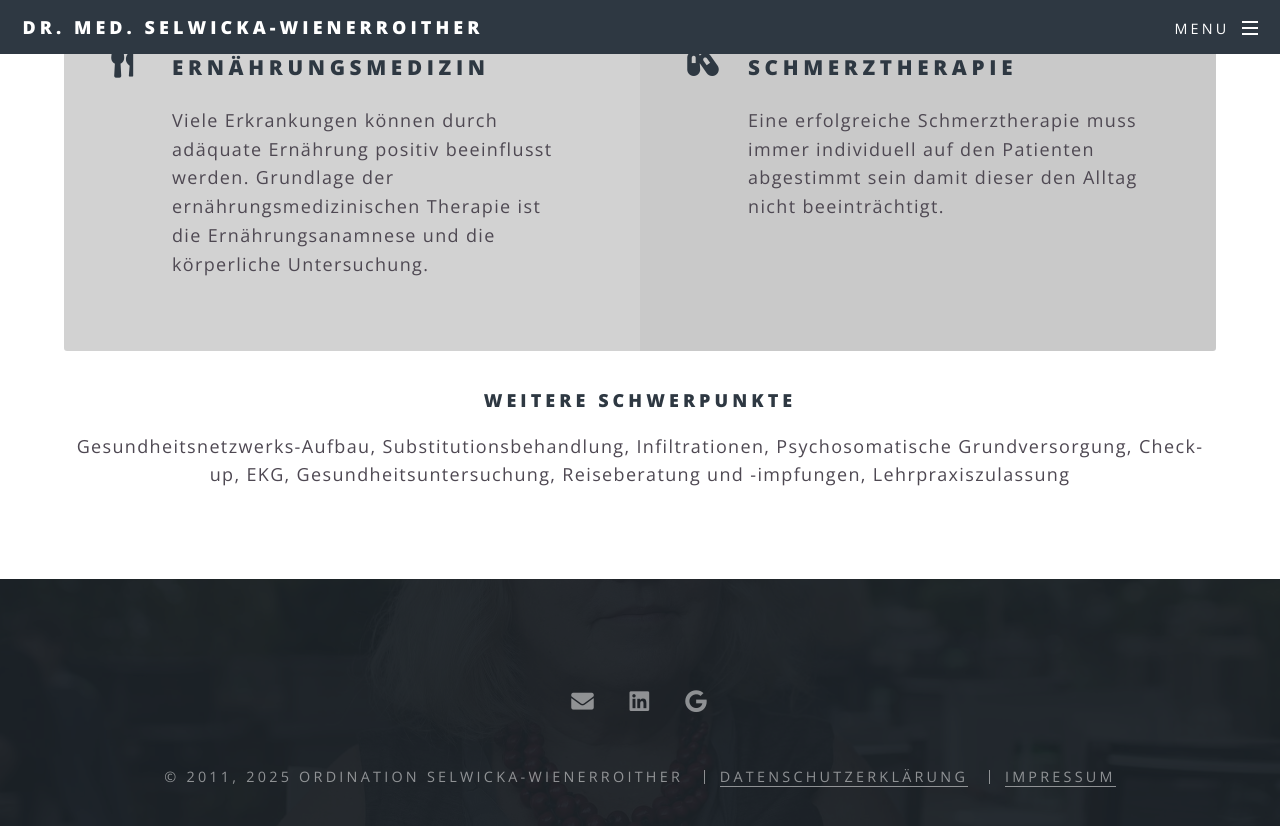
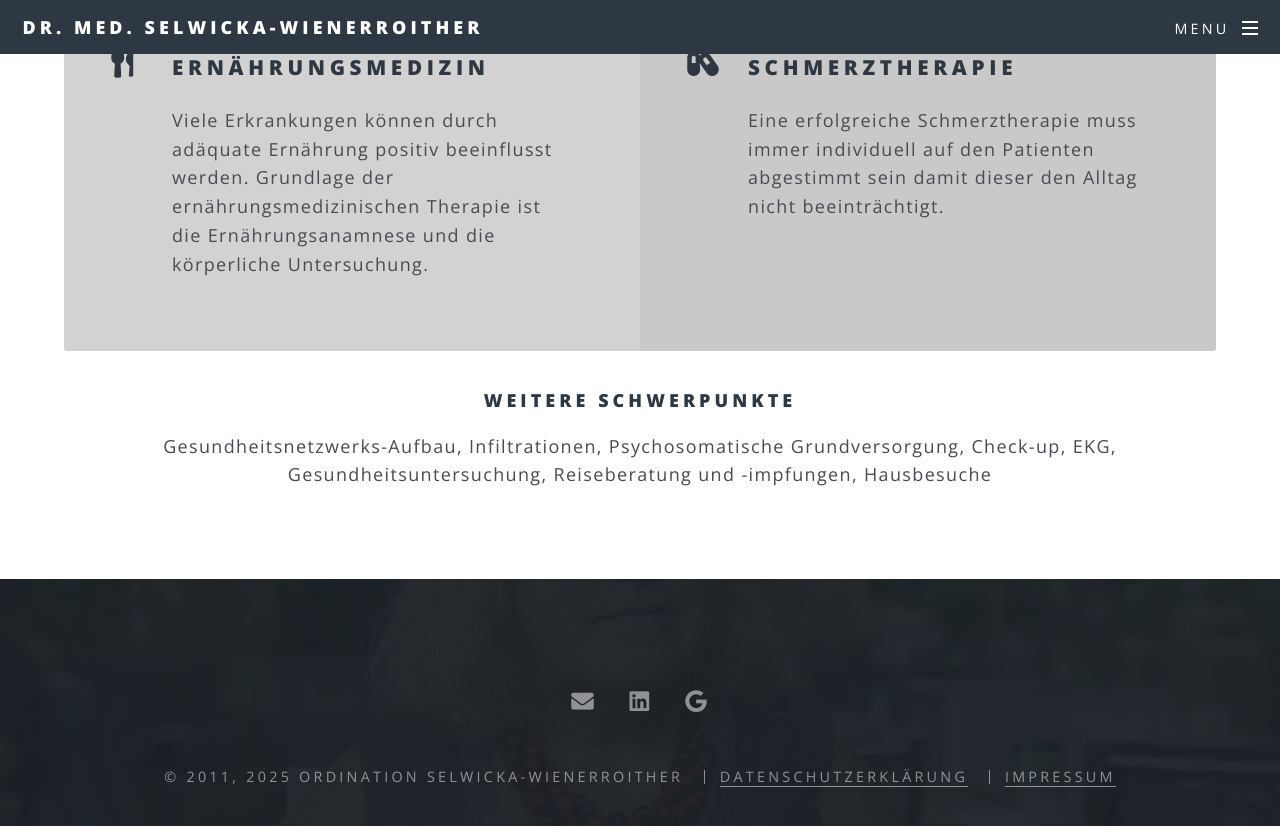
Before and after one commit to patrickfav/website-dr-sel, a Jekyll site: the page built from page_index.html, in a window 1280 px wide and 900 px high, scrolled down 3390 px. Shown: the top 826 px of the window. Built offline with Jekyll 4.4.1, drawn with Linux system fonts in a browser that asks for light colours; some web fonts are replaced.

Commit message:
Update schwerpunkte

```diff
--- a/page_index.html
+++ b/page_index.html
@@ -224,6 +224,6 @@ internal_id: index
 
         <h4>Weitere Schwerpunkte</h4>
 
-        <p>Gesundheitsnetzwerks-Aufbau, Substitutionsbehandlung, Infiltrationen, Psychosomatische Grundversorgung, Check-up, EKG, Gesundheitsuntersuchung, Reiseberatung und -impfungen, Lehrpraxiszulassung</p>
+        <p>Gesundheitsnetzwerks-Aufbau, Infiltrationen, Psychosomatische Grundversorgung, Check-up, EKG, Gesundheitsuntersuchung, Reiseberatung und -impfungen, Hausbesuche</p>
     </div>
 </section>
```
